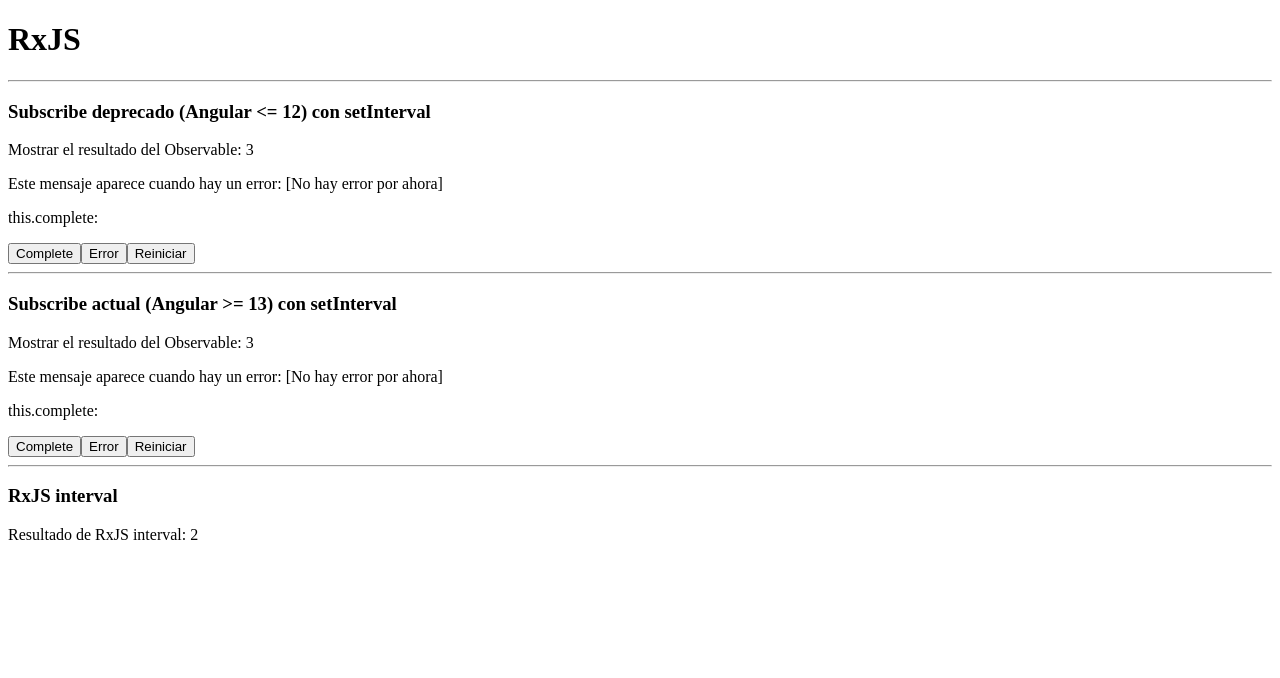
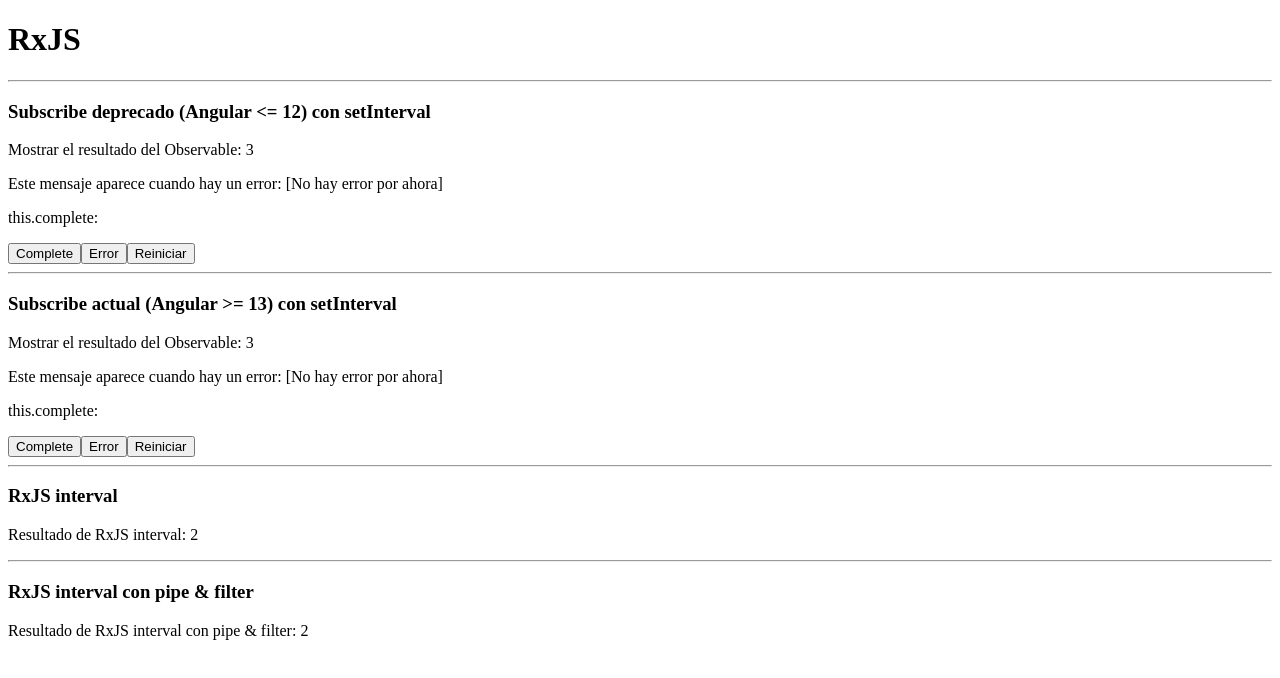
Before and after one commit to ClaudiaQuezadaRiquelme/yirsis-05-rxjs-directivas, an Angular app: page / in a window 1280 px wide. Shown: the top 678 px of the page. Built offline with nearby package versions, Linux system fonts and the light colour scheme.

Commit message:
interval with pipe filter before subscribe

```diff
--- a/src/app/reactive/reactive-container/reactive-container.component.html
+++ b/src/app/reactive/reactive-container/reactive-container.component.html
@@ -16,3 +16,6 @@
 <hr>
 <h3>RxJS interval</h3>
 <p>Resultado de RxJS interval: {{myActualInterval}}</p>
+<hr>
+<h3>RxJS interval con pipe & filter</h3>
+<p>Resultado de RxJS interval con pipe & filter: {{myActualIntervalPipeFilter}}</p>
--- a/src/app/reactive/reactive-container/reactive-container.component.ts
+++ b/src/app/reactive/reactive-container/reactive-container.component.ts
@@ -1,5 +1,5 @@
 import { Component, OnInit } from '@angular/core';
-import { Observable, interval } from 'rxjs';
+import { Observable, interval, filter } from 'rxjs';
 
 @Component({
   selector: 'app-reactive-container',
@@ -24,6 +24,7 @@
 
   myInterval: Observable<number> = interval(1500);
   myActualInterval: number = 0;
+  myActualIntervalPipeFilter: number = 0;
 
   constructor() {
     this.executeMiObservableDeprecado();
@@ -32,7 +33,10 @@
 
   ngOnInit(): void {
       this.myInterval.subscribe(value => {
-        this.myActualInterval = value;
+        this.myActualInterval = value; // se enviarán todos los números
+      });
+      this.myInterval.pipe(filter(value => value % 2 === 0)).subscribe(value => {
+        this.myActualIntervalPipeFilter = value; // se enviarán números pares
       });
   }
 
```
Also changed, not shown: 1 other file (tests, documents, lock files or other folders).
